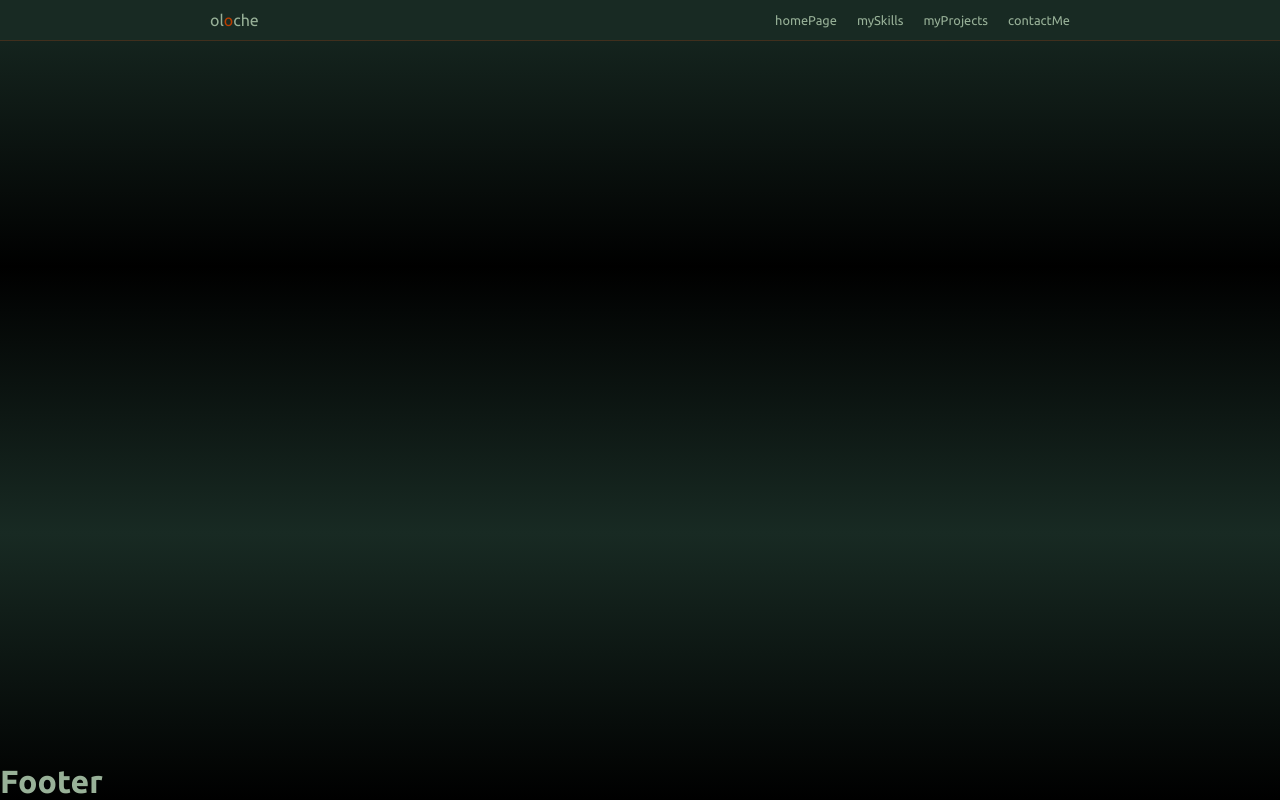
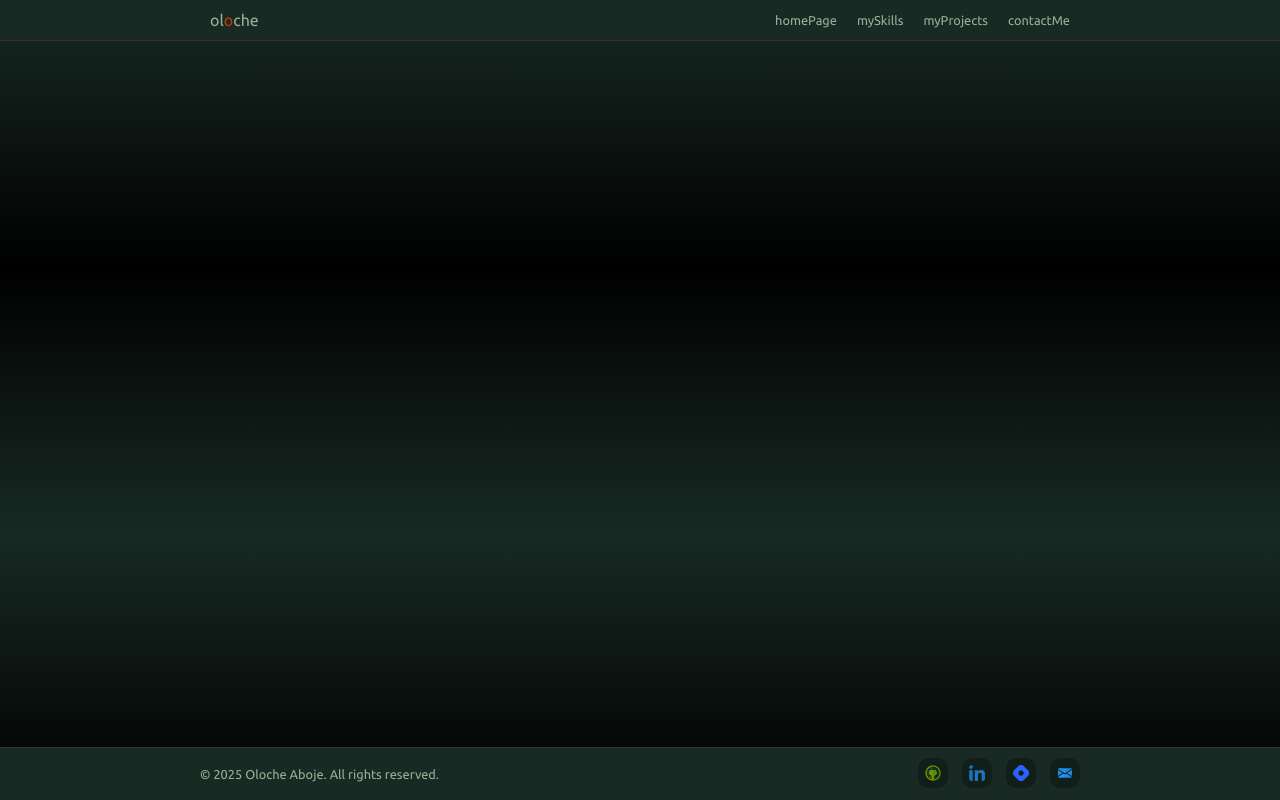
Before and after one commit to accdev1694/react-portfolio, a React (Vite) app: page / in a window 1280 px wide. Built offline with nearby package versions, Linux system fonts and the light colour scheme.

Commit message:
implement footer component with links to contacts

```diff
--- a/src/components/layout/Footer/Footer.jsx
+++ b/src/components/layout/Footer/Footer.jsx
@@ -1,5 +1,17 @@
+
+import styles from "./Footer.module.css";
+import "../../styles/global.css";
+import FooterLinks from "../FooterLinks/FooterLinks";
+
 const Footer = () => {
-    return ( <h1>Footer</h1> );
-}
+  return (
+    <div className={styles.footer}>
+      <p>
+        &copy; {new Date().getFullYear()} Oloche Aboje. All rights reserved.
+      </p>
+      <FooterLinks />
+    </div>
+  );
+};
 
 export default Footer;
--- /dev/null
+++ b/src/components/layout/Footer/Footer.module.css
@@ -0,0 +1,9 @@
+.footer{
+    display: flex;
+    background: var(--secondary-color);
+    padding: var(--spacing-md) 200px;
+    justify-content: space-between;
+align-items: center;
+border-top: 1px solid var(--accent-color-faded);
+font-size: 0.8em;
+}
--- a/src/components/layout/Footer/index.js
+++ b/src/components/layout/Footer/index.js
@@ -0,0 +1 @@
+import github from "../../../assets/images/contact/github"
--- /dev/null
+++ b/src/components/layout/FooterLinks/FooterLinks.jsx
@@ -0,0 +1,26 @@
+import { Link } from "react-router-dom";
+import "../../styles/global.css";
+import github from "../../../assets/images/contact/github.png";
+import linkedin from "../../../assets/images/contact/linkedin.png";
+import hashnode from "../../../assets/images/contact/hashnode.png";
+import mail from "../../../assets/images/contact/mail.png";
+import styles from "./FooterLinks.module.css"
+
+const FooterLinks = () => {
+    return ( <div className="footer-links">
+        <a href="https://github.com/accdev1694?tab=repositories" target="_blank">
+          <img className="github-img contacts" src={github} alt="" />
+        </a>
+        <a href="https://www.linkedin.com/in/ao111/" target="_blank">
+            <img src={linkedin} alt="" className="linkedin-img contacts"/>
+        </a>
+        <a href="https://abojeonline.com/" target="_blank">
+            <img src={hashnode} alt="" className="hashnode-img contacts" />
+        </a>
+        <a href="mailto:diloch111@gmail.com" target="_blank">
+            <img src={mail} alt="" className="mail-img contacts" />
+        </a>
+      </div> );
+}
+
+export default FooterLinks;
--- a/src/components/layout/Navbar/Navbar.jsx
+++ b/src/components/layout/Navbar/Navbar.jsx
@@ -1,13 +1,11 @@
 import Navlinks from "../Navlinks/Navlinks";
-import "./Navbar.css";
+import styles from "./Navbar.module.css";
 import { Link } from "react-router-dom";
-import "../../styles/global.css"
-
-
+import "../../styles/global.css";
 
 const Navbar = () => {
   return (
-    <div className="navbar">
+    <div className={`navbar ${styles.navbar}`}>
       <Link to={"/"}>
         ol<span className="color-change">o</span>che
       </Link>
--- a/src/components/layout/Navlinks/Navlinks.jsx
+++ b/src/components/layout/Navlinks/Navlinks.jsx
@@ -1,9 +1,9 @@
-import "./Navlinks.css"
+import styles from "./Navlinks.module.css"
 import { Link } from "react-router-dom";
 
 const Navlinks = () => {
     return (
-        <div className="navlinks">
+        <div className={styles.navlinks}>
             <Link to={"/"}>homePage</Link>
             <Link to={"/"}>mySkills</Link>
             <Link to={"/"}>myProjects</Link>
--- a/src/components/styles/global.css
+++ b/src/components/styles/global.css
@@ -66,3 +66,11 @@ span.color-change {
   background: rgba(0, 0, 0, 0.294);
   box-shadow: 0 0 5px rgba(255, 255, 255, 0.2);
 }
+
+.contacts {
+  width: 30px;
+  margin-left: var(--spacing-lg);
+  padding: var(--spacing-sm);
+  background: rgba(0, 0, 0, 0.284);
+  border-radius: 10px;
+}
```
Also changed, not shown: src/assets/images/contact/hashnode.png, src/assets/images/contact/linkedin.png, src/components/layout/FooterLinks/FooterLinks.module.css (added), src/components/layout/FooterLinks/index.js (added), src/components/layout/Navbar/Navbar.module.css (renamed from src/components/layout/Navbar/Navbar.css), src/components/layout/Navlinks/Navlinks.module.css (renamed from src/components/layout/Navlinks/Navlinks.css).
